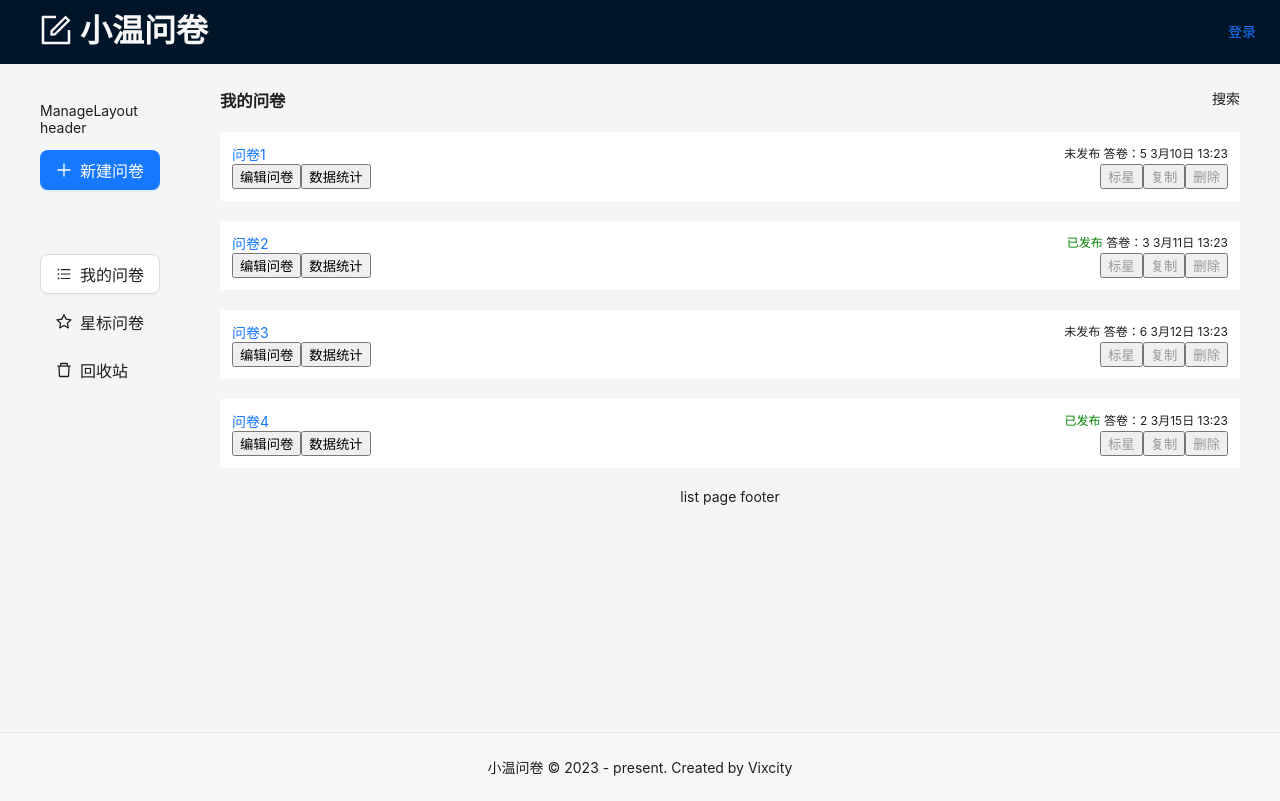
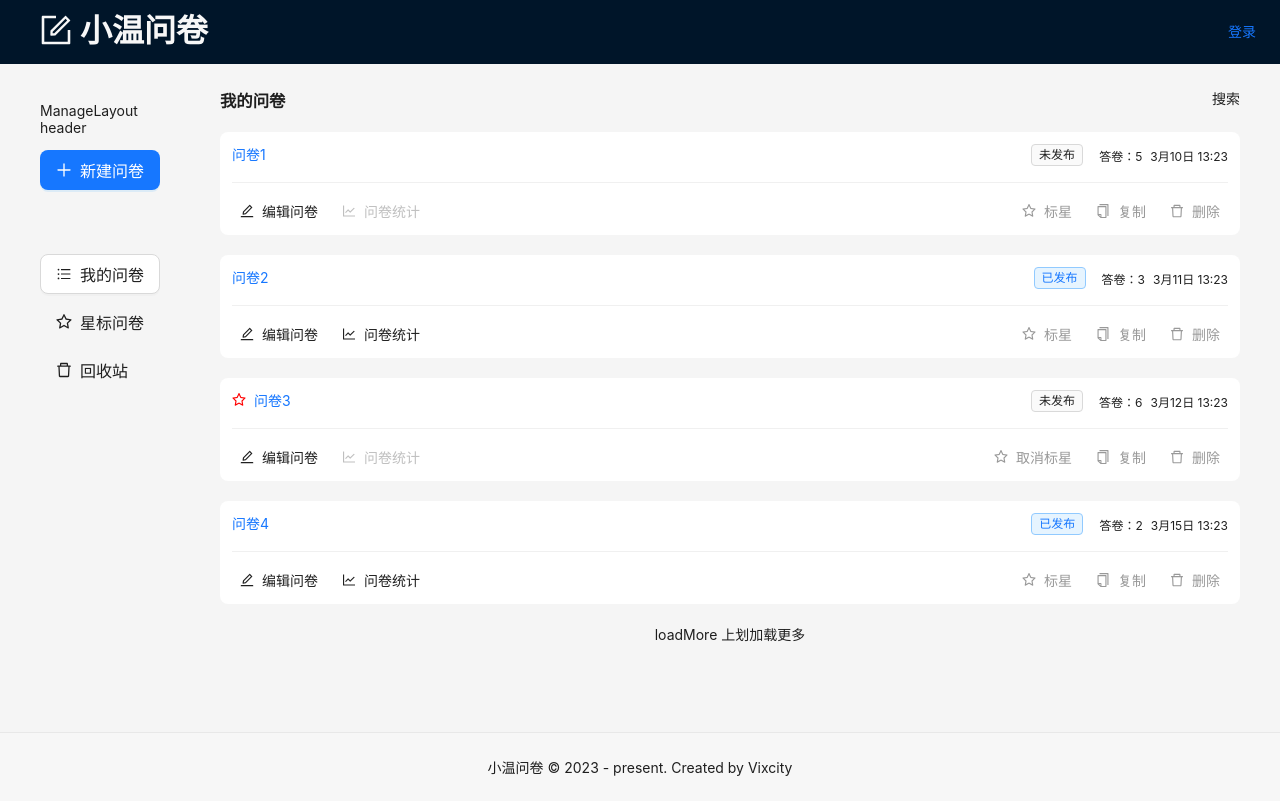
Before and after one commit to Vixcity/react-mock-QuestionnaireStar-project, a React (Create React App) app: page /manage/list in a window 1280 px wide. Built offline with nearby package versions, Linux system fonts and the light colour scheme.

Commit message:
使用 AntD 重构 QuestionCard 组件

```diff
--- a/src/components/QuestionCard.module.scss
+++ b/src/components/QuestionCard.module.scss
@@ -3,6 +3,7 @@
   padding: 12px;
   border-radius: 3px;
   background: white;
+  border-radius: 8px;
   &:hover {
     box-shadow: 0 4px 10px #e8e8e8;
   }
--- a/src/components/QuestionCard.tsx
+++ b/src/components/QuestionCard.tsx
@@ -1,4 +1,13 @@
 import React, { FC } from "react";
+import { useNavigate, Link } from "react-router-dom";
+import { Button, Divider, Space, Tag } from "antd";
+import {
+  EditOutlined,
+  LineChartOutlined,
+  StarOutlined,
+  CopyOutlined,
+  DeleteOutlined,
+} from "@ant-design/icons";
 import styles from "./QuestionCard.module.scss";
 
 type PropsType = {
@@ -11,34 +20,68 @@
 };
 
 const QuestionCard: FC<PropsType> = (props: PropsType) => {
+  const nav = useNavigate();
   const { _id, title, isStar, isPublished, createdAt, answerCount } = props;
   return (
     <div className={styles.container}>
       <div className={styles.title}>
         <div className={styles.left}>
-          <a href="#">{title}</a>
+          <Link
+            to={isPublished ? `/question/stat/${_id}` : `/question/edit/${_id}`}
+          >
+            <Space>
+              {isStar && <StarOutlined style={{ color: "red" }} />}
+              {title}
+            </Space>
+          </Link>
         </div>
         <div className={styles.right}>
-          {isPublished ? (
-            <span style={{ color: "green" }}>已发布</span>
-          ) : (
-            <span>未发布</span>
-          )}
-          &nbsp;
-          <span>答卷：{answerCount}</span>
-          &nbsp;
-          <span>{createdAt}</span>
+          <Space>
+            {isPublished ? (
+              <Tag color="processing">已发布</Tag>
+            ) : (
+              <Tag>未发布</Tag>
+            )}
+            <span>答卷：{answerCount}</span>
+            <span>{createdAt}</span>
+          </Space>
         </div>
       </div>
+      <Divider style={{ margin: "16px 0" }} />
       <div className={styles.buttonContainer}>
         <div className={styles.left}>
-          <button>编辑问卷</button>
-          <button>数据统计</button>
+          <Space>
+            <Button
+              icon={<EditOutlined />}
+              type="text"
+              size="small"
+              onClick={() => nav(`/question/edit/${_id}`)}
+            >
+              编辑问卷
+            </Button>
+            <Button
+              icon={<LineChartOutlined />}
+              type="text"
+              size="small"
+              onClick={() => nav(`/question/stat/${_id}`)}
+              disabled={!isPublished}
+            >
+              问卷统计
+            </Button>
+          </Space>
         </div>
         <div className={styles.right}>
-          <button>标星</button>
-          <button>复制</button>
-          <button>删除</button>
+          <Space>
+            <Button icon={<StarOutlined />} type="text" size="small">
+              {isStar ? "取消标星" : "标星"}
+            </Button>
+            <Button icon={<CopyOutlined />} type="text" size="small">
+              复制
+            </Button>
+            <Button icon={<DeleteOutlined />} type="text" size="small">
+              删除
+            </Button>
+          </Space>
         </div>
       </div>
     </div>
--- a/src/pages/Home.tsx
+++ b/src/pages/Home.tsx
@@ -1,5 +1,5 @@
 import React, { FC } from "react";
-import { useNavigate, Link } from "react-router-dom";
+import { useNavigate } from "react-router-dom";
 import { Button, Typography } from "antd";
 import { MANAGE_INDEX_PATHNAME } from "../router/index";
 import styles from "./Home.module.scss";
--- a/src/pages/manage/List.tsx
+++ b/src/pages/manage/List.tsx
@@ -1,5 +1,5 @@
 import React, { FC, useState } from "react";
-import styles from "./List.module.scss";
+import styles from "./common.module.scss";
 import QuestionCard from "../../components/QuestionCard";
 import { useTitle } from "ahooks";
 // import { useSearchParams } from "react-router-dom";
@@ -54,12 +54,14 @@
         <div className={styles.right}>搜索</div>
       </div>
       <div className={styles.content}>
-        {questionList.map((q) => {
-          const { _id } = q;
-          return <QuestionCard key={_id} {...q} />;
-        })}
+        {/* 问卷列表 */}
+        {questionList.length > 0 &&
+          questionList.map((q) => {
+            const { _id } = q;
+            return <QuestionCard key={_id} {...q} />;
+          })}
       </div>
-      <div className={styles.footer}>list page footer</div>
+      <div className={styles.footer}>loadMore 上划加载更多</div>
     </>
   );
 };
```
Also changed, not shown: src/pages/manage/common.module.scss (renamed from src/pages/manage/List.module.scss).
